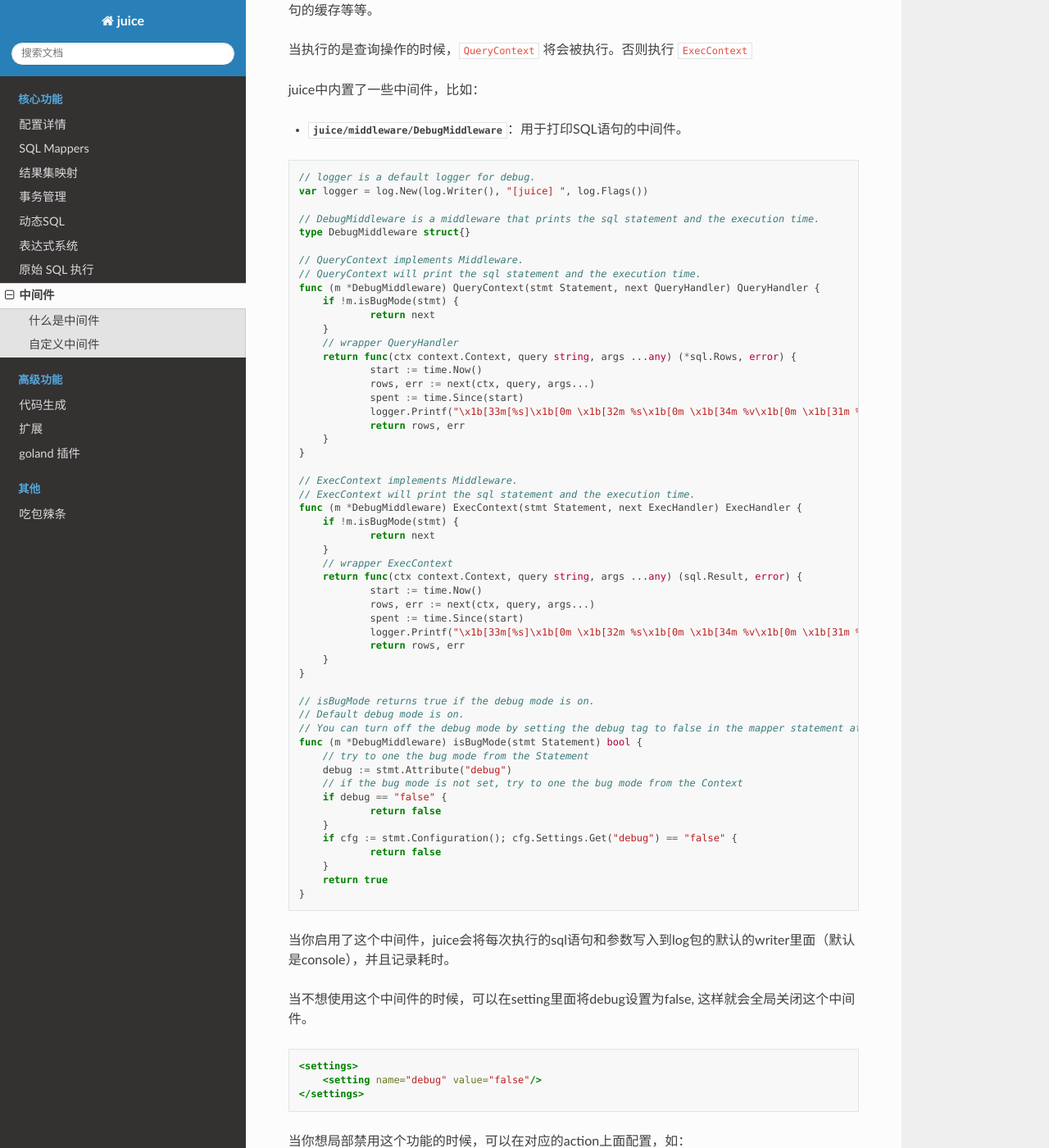
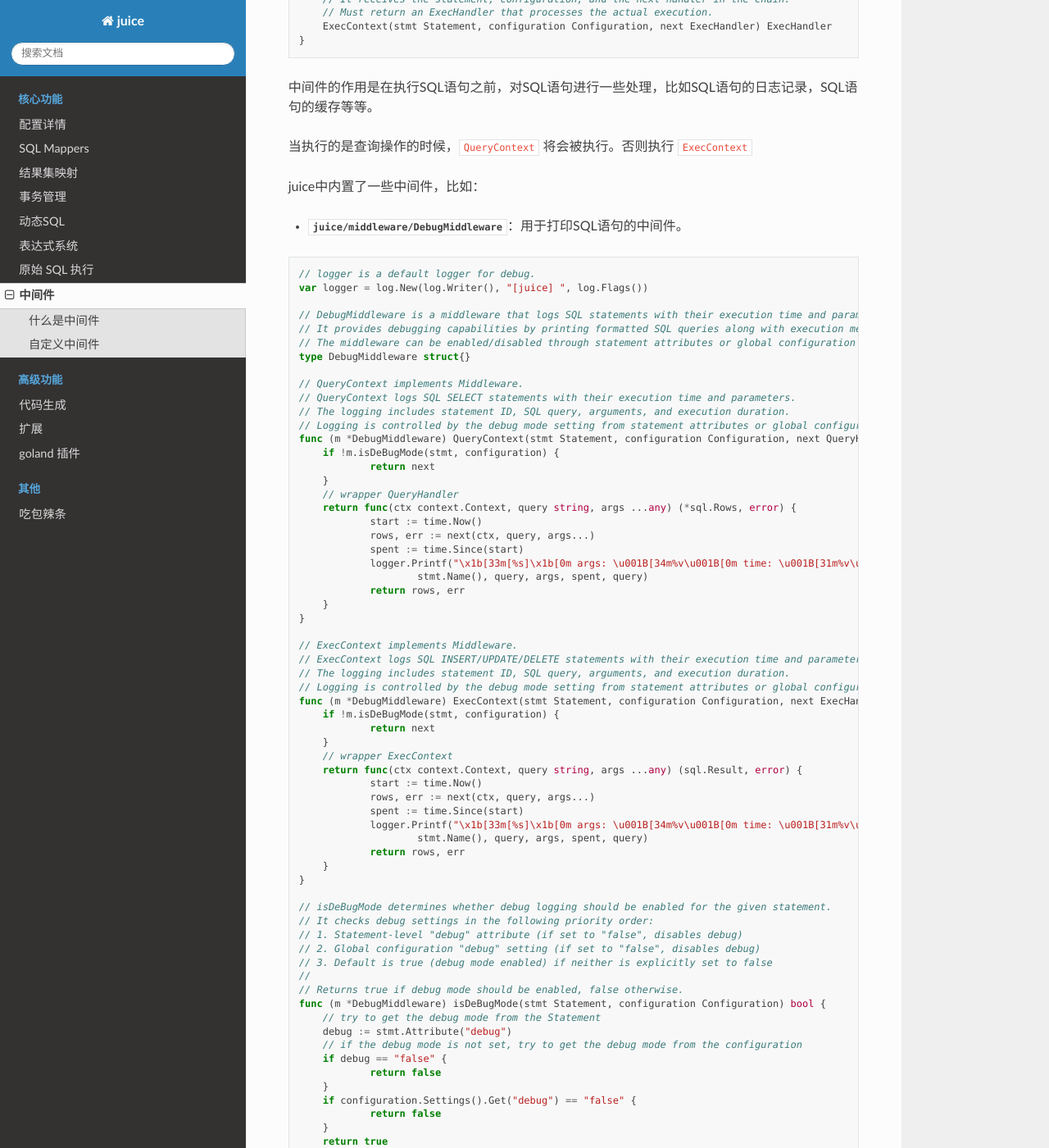
Before and after one commit to go-juicedev/juice-doc, a Sphinx documentation site: the page built from source/middleware.rst, in a window 1280 px wide and 1400 px high, scrolled down 566 px. Shown: the whole window at 82% size. Built offline with Sphinx 7.4.7 and the Read the Docs theme 3.1.0, drawn with Linux system fonts in a browser that asks for light colours; some of the changed text lies outside the part shown.

Commit message:
doc: 更新中间件的文档

```diff
--- a/source/middleware.rst
+++ b/source/middleware.rst
@@ -15,12 +15,19 @@
     // ExecHandler defines the handler of the exec.
     type ExecHandler func(ctx context.Context, query string, args ...any) (sql.Result, error)
 
-    // Middleware is a wrapper of QueryHandler and ExecHandler.
+    // Middleware defines the interface for intercepting and processing SQL statement executions.
+    // It implements the interceptor pattern, allowing cross-cutting concerns like logging,
+    // timeout management, and connection switching to be handled transparently.
     type Middleware interface {
-    	// QueryContext wraps the QueryHandler.
-    	QueryContext(stmt Statement, next QueryHandler) QueryHandler
-    	// ExecContext wraps the ExecHandler.
-    	ExecContext(stmt Statement, next ExecHandler) ExecHandler
+    	// QueryContext intercepts and processes SELECT query executions.
+    	// It receives the statement, configuration, and the next handler in the chain.
+    	// Must return a QueryHandler that processes the actual query execution.
+    	QueryContext(stmt Statement, configuration Configuration, next QueryHandler) QueryHandler
+
+    	// ExecContext intercepts and processes INSERT/UPDATE/DELETE executions.
+    	// It receives the statement, configuration, and the next handler in the chain.
+    	// Must return an ExecHandler that processes the actual execution.
+    	ExecContext(stmt Statement, configuration Configuration, next ExecHandler) ExecHandler
     }
 
 中间件的作用是在执行SQL语句之前，对SQL语句进行一些处理，比如SQL语句的日志记录，SQL语句的缓存等等。
@@ -36,13 +43,17 @@ juice中内置了一些中间件，比如：
     // logger is a default logger for debug.
     var logger = log.New(log.Writer(), "[juice] ", log.Flags())
 
-    // DebugMiddleware is a middleware that prints the sql statement and the execution time.
+    // DebugMiddleware is a middleware that logs SQL statements with their execution time and parameters.
+    // It provides debugging capabilities by printing formatted SQL queries along with execution metrics.
+    // The middleware can be enabled/disabled through statement attributes or global configuration settings.
     type DebugMiddleware struct{}
 
     // QueryContext implements Middleware.
-    // QueryContext will print the sql statement and the execution time.
-    func (m *DebugMiddleware) QueryContext(stmt Statement, next QueryHandler) QueryHandler {
-    	if !m.isBugMode(stmt) {
+    // QueryContext logs SQL SELECT statements with their execution time and parameters.
+    // The logging includes statement ID, SQL query, arguments, and execution duration.
+    // Logging is controlled by the debug mode setting from statement attributes or global configuration.
+    func (m *DebugMiddleware) QueryContext(stmt Statement, configuration Configuration, next QueryHandler) QueryHandler {
+    	if !m.isDeBugMode(stmt, configuration) {
     		return next
     	}
     	// wrapper QueryHandler
@@ -50,15 +61,18 @@ juice中内置了一些中间件，比如：
     		start := time.Now()
     		rows, err := next(ctx, query, args...)
     		spent := time.Since(start)
-    		logger.Printf("\x1b[33m[%s]\x1b[0m \x1b[32m %s\x1b[0m \x1b[34m %v\x1b[0m \x1b[31m %v\x1b[0m\n", stmt.Name(), query, args, spent)
+    		logger.Printf("\x1b[33m[%s]\x1b[0m args: \u001B[34m%v\u001B[0m time: \u001B[31m%v\u001B[0m \x1b[32m%s\x1b[0m",
+    			stmt.Name(), query, args, spent, query)
     		return rows, err
     	}
     }
 
     // ExecContext implements Middleware.
-    // ExecContext will print the sql statement and the execution time.
-    func (m *DebugMiddleware) ExecContext(stmt Statement, next ExecHandler) ExecHandler {
-    	if !m.isBugMode(stmt) {
+    // ExecContext logs SQL INSERT/UPDATE/DELETE statements with their execution time and parameters.
+    // The logging includes statement ID, SQL query, arguments, and execution duration.
+    // Logging is controlled by the debug mode setting from statement attributes or global configuration.
+    func (m *DebugMiddleware) ExecContext(stmt Statement, configuration Configuration, next ExecHandler) ExecHandler {
+    	if !m.isDeBugMode(stmt, configuration) {
     		return next
     	}
     	// wrapper ExecContext
@@ -66,22 +80,27 @@ juice中内置了一些中间件，比如：
     		start := time.Now()
     		rows, err := next(ctx, query, args...)
     		spent := time.Since(start)
-    		logger.Printf("\x1b[33m[%s]\x1b[0m \x1b[32m %s\x1b[0m \x1b[34m %v\x1b[0m \x1b[31m %v\x1b[0m\n", stmt.Name(), query, args, spent)
+    		logger.Printf("\x1b[33m[%s]\x1b[0m args: \u001B[34m%v\u001B[0m time: \u001B[31m%v\u001B[0m \x1b[32m%s\x1b[0m",
+    			stmt.Name(), query, args, spent, query)
     		return rows, err
     	}
     }
 
-    // isBugMode returns true if the debug mode is on.
-    // Default debug mode is on.
-    // You can turn off the debug mode by setting the debug tag to false in the mapper statement attribute or the configuration.
-    func (m *DebugMiddleware) isBugMode(stmt Statement) bool {
-    	// try to one the bug mode from the Statement
+    // isDeBugMode determines whether debug logging should be enabled for the given statement.
+    // It checks debug settings in the following priority order:
+    // 1. Statement-level "debug" attribute (if set to "false", disables debug)
+    // 2. Global configuration "debug" setting (if set to "false", disables debug)
+    // 3. Default is true (debug mode enabled) if neither is explicitly set to false
+    //
+    // Returns true if debug mode should be enabled, false otherwise.
+    func (m *DebugMiddleware) isDeBugMode(stmt Statement, configuration Configuration) bool {
+    	// try to get the debug mode from the Statement
     	debug := stmt.Attribute("debug")
-    	// if the bug mode is not set, try to one the bug mode from the Context
+    	// if the debug mode is not set, try to get the debug mode from the configuration
     	if debug == "false" {
     		return false
     	}
-    	if cfg := stmt.Configuration(); cfg.Settings.Get("debug") == "false" {
+    	if configuration.Settings().Get("debug") == "false" {
     		return false
     	}
     	return true
@@ -109,12 +128,16 @@ juice中内置了一些中间件，比如：
 
 .. code-block:: go
 
-    // TimeoutMiddleware is a middleware that sets the timeout for the sql statement.
+    // TimeoutMiddleware is a middleware that manages query execution timeouts.
+    // It sets context timeouts for SQL statements to prevent long-running queries from hanging.
+    // The timeout value is obtained from the statement's "timeout" attribute and is specified in milliseconds.
     type TimeoutMiddleware struct{}
 
     // QueryContext implements Middleware.
-    // QueryContext will set the timeout for the sql statement.
-    func (t TimeoutMiddleware) QueryContext(stmt Statement, next QueryHandler) QueryHandler {
+    // QueryContext sets a context timeout for SELECT queries to prevent long-running operations.
+    // The timeout value is obtained from the statement's "timeout" attribute.
+    // If timeout is <= 0, no timeout is applied and the original handler is returned unchanged.
+    func (t TimeoutMiddleware) QueryContext(stmt Statement, _ Configuration, next QueryHandler) QueryHandler {
     	timeout := t.getTimeout(stmt)
     	if timeout <= 0 {
     		return next
@@ -127,8 +150,10 @@ juice中内置了一些中间件，比如：
     }
 
     // ExecContext implements Middleware.
-    // ExecContext will set the timeout for the sql statement.
-    func (t TimeoutMiddleware) ExecContext(stmt Statement, next ExecHandler) ExecHandler {
+    // ExecContext sets a context timeout for INSERT/UPDATE/DELETE operations to prevent long-running operations.
+    // The timeout value is obtained from the statement's "timeout" attribute.
+    // If timeout is <= 0, no timeout is applied and the original handler is returned unchanged.
+    func (t TimeoutMiddleware) ExecContext(stmt Statement, _ Configuration, next ExecHandler) ExecHandler {
     	timeout := t.getTimeout(stmt)
     	if timeout <= 0 {
     		return next
@@ -140,7 +165,8 @@ juice中内置了一些中间件，比如：
     	}
     }
 
-    // getTimeout returns the timeout from the Statement.
+    // getTimeout retrieves the timeout value from the statement's "timeout" attribute.
+    // Returns the timeout value in milliseconds, or 0 if not set or invalid.
     func (t TimeoutMiddleware) getTimeout(stmt Statement) (timeout int64) {
     	timeoutAttr := stmt.Attribute("timeout")
     	if timeoutAttr == "" {
```
